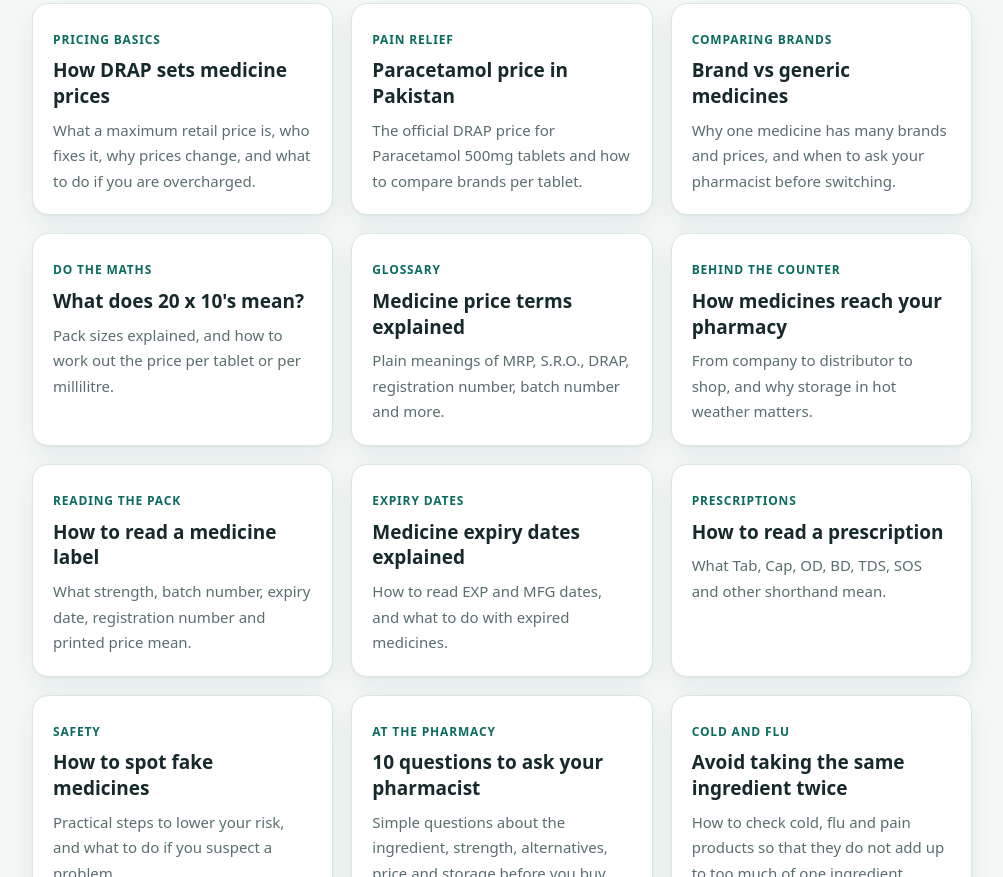
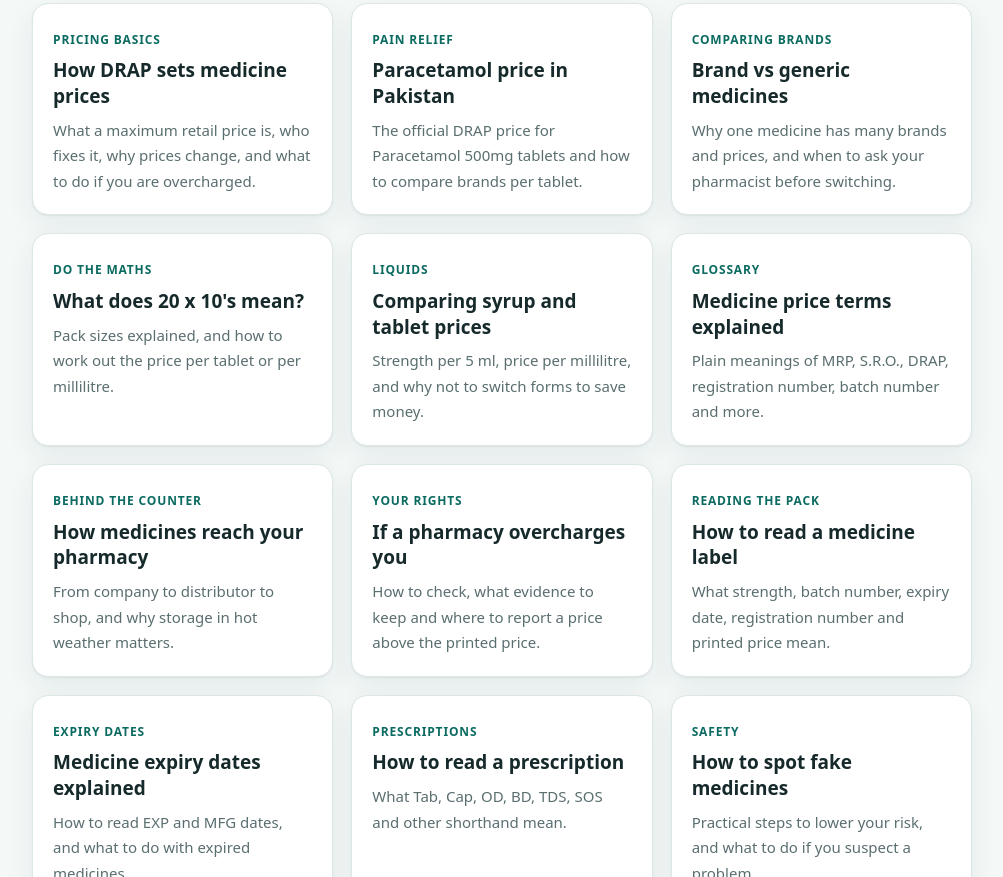
Before and after one commit to pharmdaamir2121-ops/medipricehub, a plain HTML site: page index.html in a window 1280 px wide. Shown: the part 517-1394 px from the top of the page, without its empty margins (138-1141 px from the left). Drawn offline with Linux system fonts and the light colour scheme.

Commit message:
Update index.html

```diff
--- a/index.html
+++ b/index.html
@@ -5,6 +5,7 @@
 <meta name="viewport" content="width=device-width, initial-scale=1">
 <title>MediPriceHub: Medicine Price Guides and Safe Buying Tips for Pakistan</title>
 <meta name="description" content="MediPriceHub explains medicine prices in Pakistan in plain language: official DRAP prices, how to compare brands, how to read a label and how to buy and use medicines safely.">
+<link rel="canonical" href="https://medipricehub.online/">
 <link rel="stylesheet" href="style.css">
 </head>
 <body>
@@ -47,6 +48,11 @@
       <p>Pack sizes explained, and how to work out the price per tablet or per millilitre.</p>
     </div>
     <div class="card">
+      <span class="tag">Liquids</span>
+      <h3><a href="compare-syrup-and-tablet-prices-pakistan.html">Comparing syrup and tablet prices</a></h3>
+      <p>Strength per 5 ml, price per millilitre, and why not to switch forms to save money.</p>
+    </div>
+    <div class="card">
       <span class="tag">Glossary</span>
       <h3><a href="medicine-price-terms-explained-pakistan.html">Medicine price terms explained</a></h3>
       <p>Plain meanings of MRP, S.R.O., DRAP, registration number, batch number and more.</p>
@@ -55,6 +61,11 @@
       <span class="tag">Behind the counter</span>
       <h3><a href="how-medicines-reach-pharmacies-pakistan.html">How medicines reach your pharmacy</a></h3>
       <p>From company to distributor to shop, and why storage in hot weather matters.</p>
+    </div>
+    <div class="card">
+      <span class="tag">Your rights</span>
+      <h3><a href="pharmacy-charges-more-than-printed-price-pakistan.html">If a pharmacy overcharges you</a></h3>
+      <p>How to check, what evidence to keep and where to report a price above the printed price.</p>
     </div>
     <div class="card">
       <span class="tag">Reading the pack</span>
```
